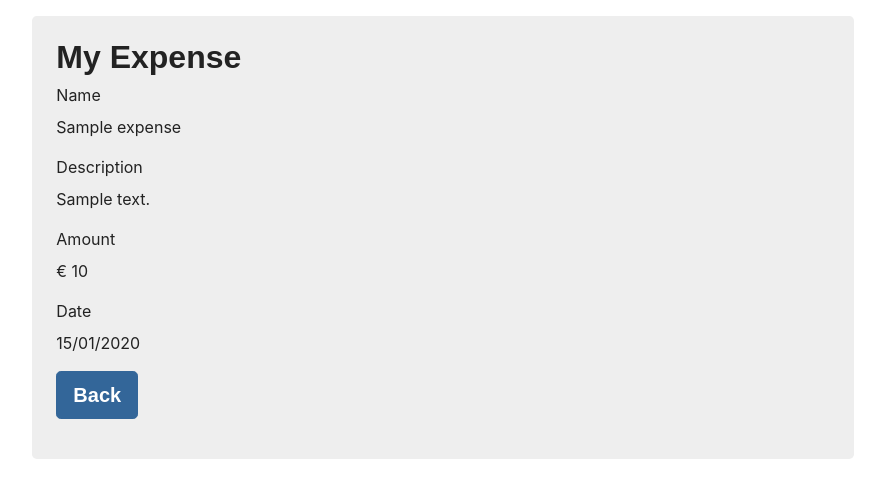
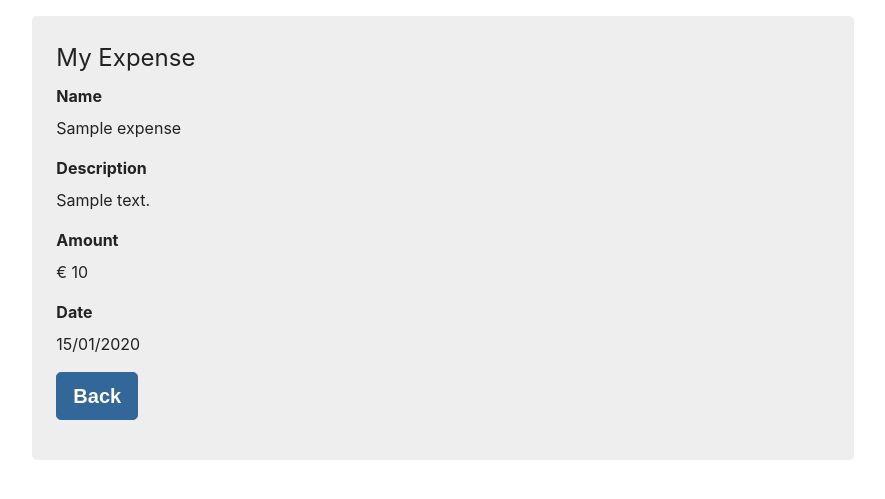
Before and after one commit to carroarmato0/expens-o-matic, a Symfony app: template templates/expenses/show.html.twig in a window 1280 px wide. Shown: the part 59-558 px from the top of the page, without its empty margins (197-1082 px from the left). Run offline with Twig, Linux system fonts and the light colour scheme; the template is opened without the code that fills it: most values are stand-ins (such as "Sample title", 1, 10 or a date in 2020); some libraries are stand-ins or nearby versions; some web fonts are replaced.

Commit message:
Improve readability of Submit, View and Edit form
Signed-off-by: Christophe Vanlancker <carroarmato0@inuits.eu>

```diff
--- a/templates/expenses/edit.html.twig
+++ b/templates/expenses/edit.html.twig
@@ -19,7 +19,7 @@
     <div class="col-xl-8 container-fluid p-3">
       <div class="jumbotron p-4">
         {{ form_start(expenseForm) }}
-        <h2>My Expense</h2>
+        <legend>My Expense</legend>
         <div class="form-group">
           {{ form_row(expenseForm.name) }}
         </div>
--- a/templates/expenses/show.html.twig
+++ b/templates/expenses/show.html.twig
@@ -25,21 +25,21 @@ $('.js-datepicker').datepicker({
     {% else %}
 
     <div id="expenses" class="jumbotron p-4">
-      <h2>My Expense</h2>
+      <legend>My Expense</legend>
       <div class="form-group">
-        <label>Name</label>
+        <label class="font-weight-bold">Name</label>
         <p>{{ expense.name }}</p>
       </div>
       <div class="form-group">
-        <label>Description</label>
+        <label class="font-weight-bold">Description</label>
         <p>{{ expense.description }}</p>
       </div>
       <div class="form-group">
-        <label>Amount</label>
+        <label class="font-weight-bold">Amount</label>
         <p>&euro; {{ expense.amount }}</p>
       </div>
       <div class="form-group">
-        <label>Date</label>
+        <label class="font-weight-bold">Date</label>
         <p>{{ expense.date | date("d/m/Y") }}</p>
       </div>
       <div class="form-group">
```
Also changed, not shown: src/Forms/ExpenseFormType.php (+15 -0 lines).
